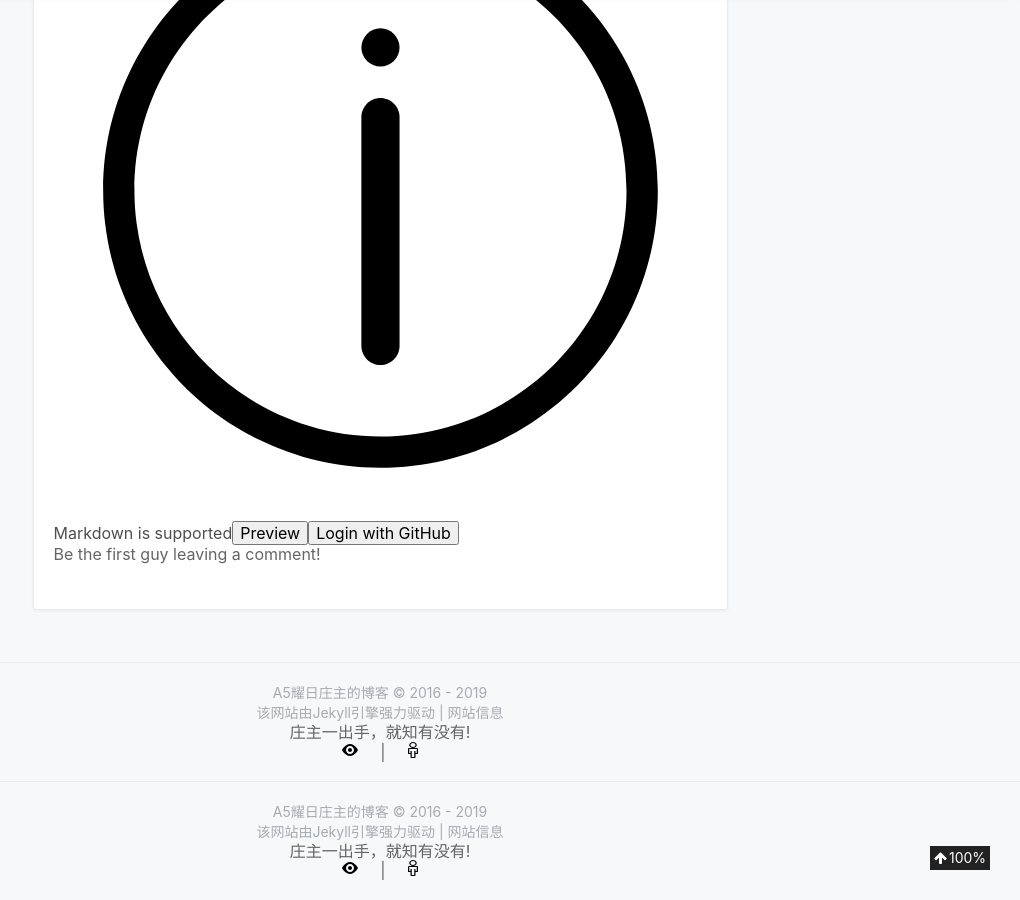
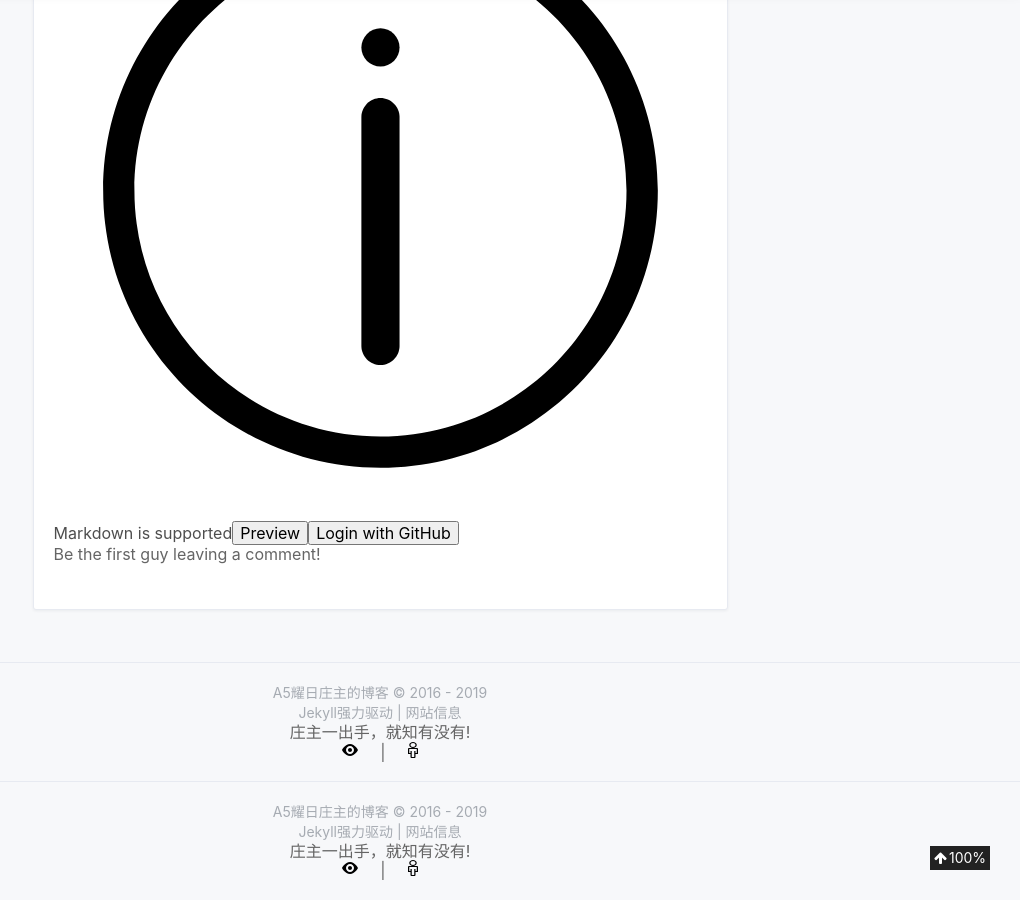
Before and after one commit to Sunbertrs/sunbossrs-blog-v1, a Jekyll site: the page built from Pages/links.html, in a window 1280 px wide and 900 px high, scrolled down 3079 px. Shown: the whole window, without its empty margins (260-1280 px from the left). Built offline with Jekyll 4.4.1, drawn with Linux system fonts in a browser that asks for light colours; nearby versions of some CDN libraries; comment, search, counter and statistics services are not loaded; a style sheet for code colours, icons or effects is not loaded.

Commit message:
Update footer.html

```diff
--- a/_includes/footer.html
+++ b/_includes/footer.html
@@ -10,7 +10,7 @@
   {{ current }}
   </section>
 
-    <section> 该网站由<a href="https://jekyllrb.com">Jekyll引擎</a>强力驱动 | 网站<a href="/Pages/Information.html">信息</a> </section>
+    <section> <a href="https://jekyllrb.com">Jekyll</a>强力驱动 | 网站<a href="/Pages/Information.html">信息</a> </section>
 
     <p>{{ site.footer.say }}</p>
 
```
